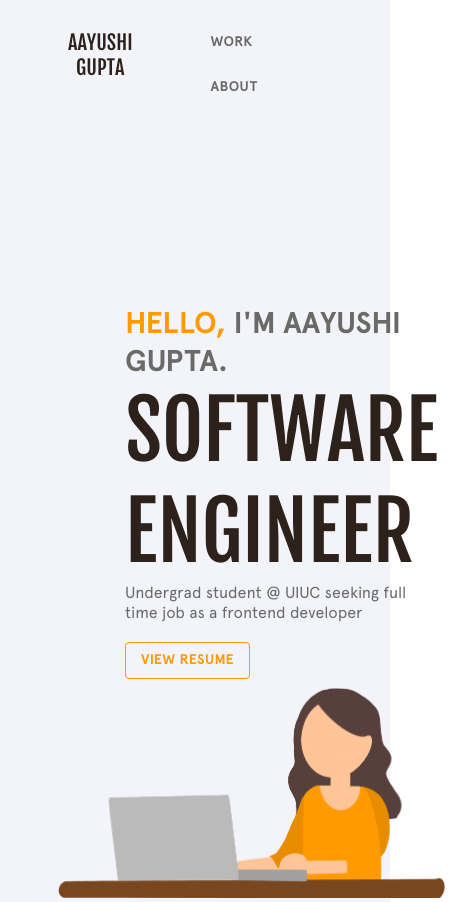
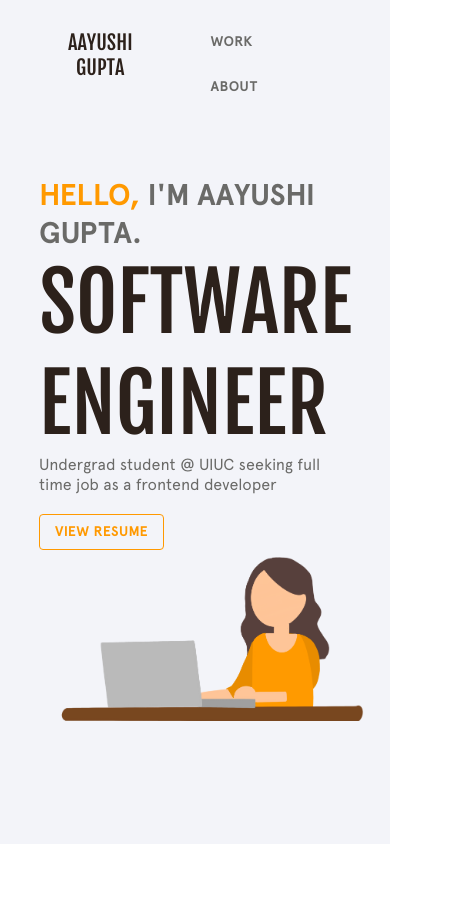
Before and after one commit to aayushigupta66/personal-website, a React (Create React App) app: page / in a window 390 px wide. Shown: the whole page, 450 px wide, since content can reach past the window. After the commit the page ends 844 px from the top, so only its background shows below. Built offline with nearby package versions, Linux system fonts and the light colour scheme.

Commit message:
responsive padding

```diff
--- a/src/component/Home.js
+++ b/src/component/Home.js
@@ -8,7 +8,7 @@ import Button from '@material-ui/core/Button';
 class Work extends Component {
   render() {
     return (
-      <div>
+      <div className='home'>
 
         {/* landing page */}
         <div className='landing'>
--- a/src/component/Home.scss
+++ b/src/component/Home.scss
@@ -2,6 +2,13 @@
 // accent color #FF9900
 // header font color #2C211B
 // paragraph font color #6A6A68
+
+.home {
+    padding-left: 10%;
+    padding-right: 10%;
+    padding-top: 12%;
+    padding-bottom: 12%;
+}
 
 .hello {
     color: #FF9900;
@@ -28,16 +35,15 @@
 }
 
 .landing {
-    padding-top: 175px;
-    padding-left: 125px;
     display: inline-block;
 }
 
 .graphic {
-    width: 400px;
+    max-width: 400px;
+    width: 100%;
     height: undefined;
-    padding-left: 50px;
-    margin: 0;
+    padding-left: 5%;
+    padding-right: 5%;
 }
 
 .resume {
```
